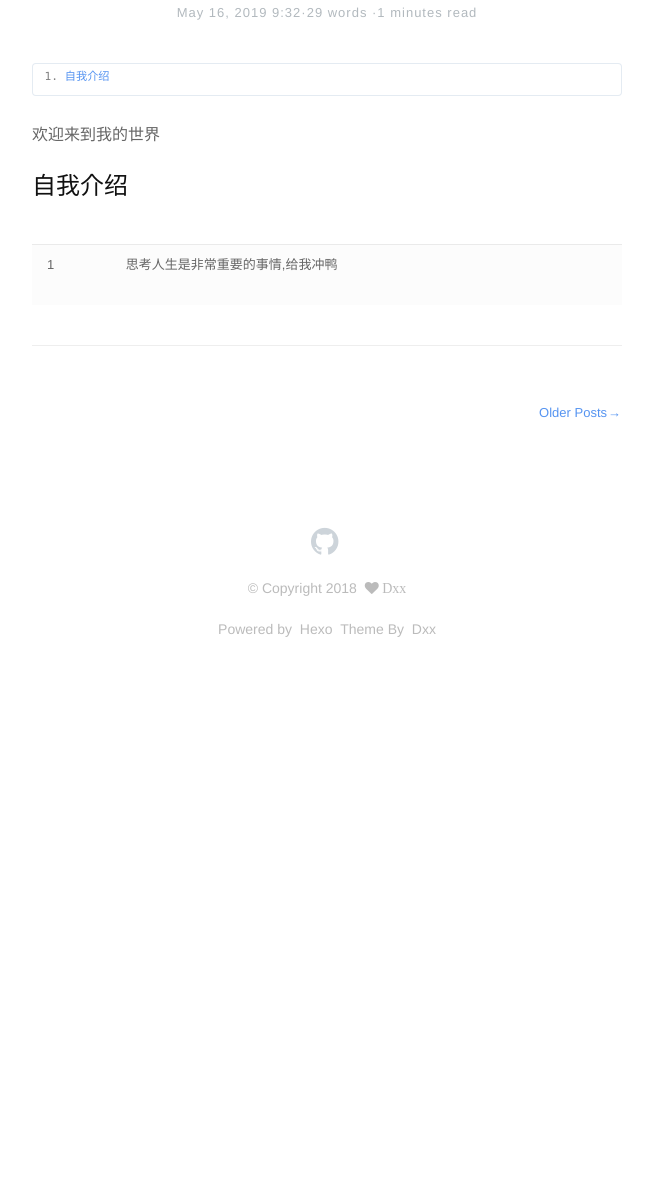
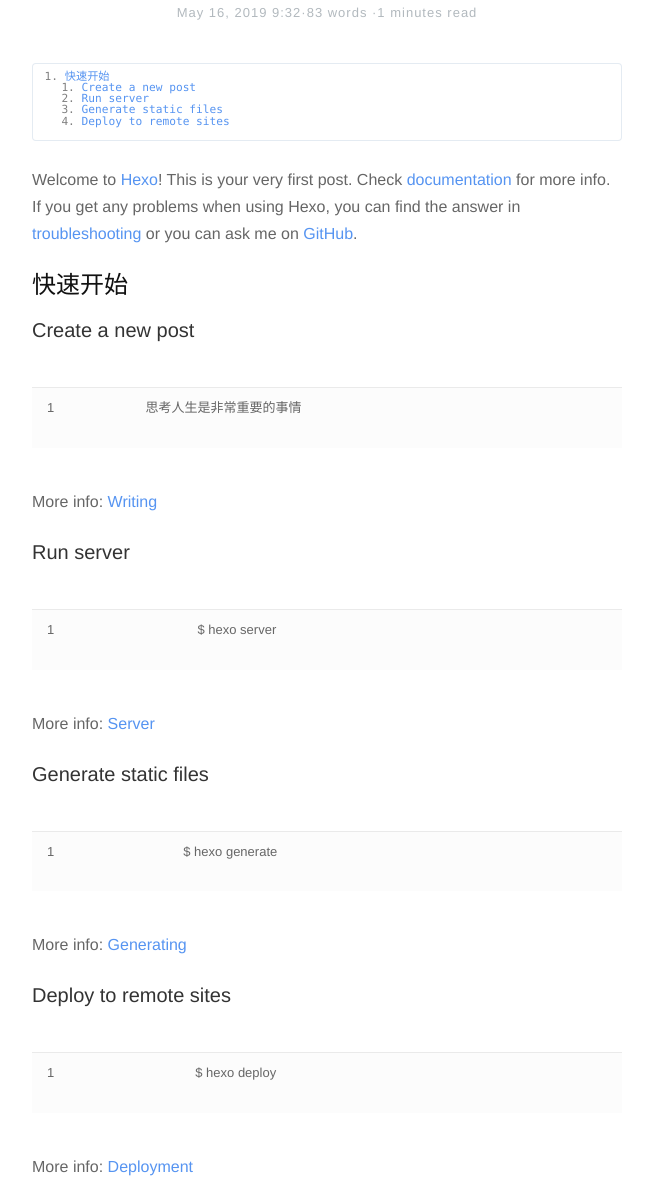
Before and after one commit to chenkuange/chenkuange.github.io, a plain HTML site: page 2019/05/我的世界/index.html in a window 1280 px wide. Shown: the part 341-1524 px from the top of the page, without its empty margins (313-966 px from the left). Before the commit the page ends 981 px from the top, so only its background shows below. Drawn offline with nearby package versions, Linux system fonts and the light colour scheme.

Commit message:
Deploy and Publish

```diff
--- a/2019/05/我的世界/index.html
+++ b/2019/05/我的世界/index.html
@@ -1,5 +1,11 @@
-<!DOCTYPE html><html lang="en"><head><meta name="generator" content="Hexo 3.8.0"><meta charset="UTF-8"><meta http-equiv="X-UA-Compatible" content="IE=edge,chrome=1"><meta name="viewport" content="width=device-width, initial-scale=1"><title>我的世界</title><link rel="shortcut icon" href="/images/avatar.png"><link rel="stylesheet" href="/css/style.min.css"><link rel="stylesheet" href="/css/font-awesome.min.css"><link rel="stylesheet" href="//cdn.bootcss.com/highlight.js/9.2.0/styles/github.min.css"><script src="//cdn.bootcss.com/highlight.js/9.2.0/highlight.min.js"></script></head><body><nav class="main-nav"><a href="/">Home</a><a href="/archives">Archives</a></nav><div class="profile"><section id="wrapper"><header id="header"><a href="/about"><img class="2x" id="avatar" src="/images/avatar.png"></a><h1>HEXO</h1><h2></h2></header></section></div><section class="post" id="wrapper"><article><header><h1>我的世界</h1><h2 class="headline">May 16, 2019 9:32·29 words
-·1 minutes read<span class="tags"></span></h2></header><div id="toc"><ol class="toc"><li class="toc-item toc-level-2"><a class="toc-link" href="#自我介绍"><span class="toc-text">自我介绍</span></a></li></ol></div><section id="post-body"><p>欢迎来到我的世界</p>
-<h2 id="自我介绍"><a href="#自我介绍" class="headerlink" title="自我介绍"></a>自我介绍</h2><figure class="highlight bash"><table><tr><td class="gutter"><pre><span class="line">1</span><br></pre></td><td class="code"><pre><span class="line">思考人生是非常重要的事情,给我冲鸭</span><br></pre></td></tr></table></figure>
-<hr>
+<!DOCTYPE html><html lang="en"><head><meta name="generator" content="Hexo 3.8.0"><meta charset="UTF-8"><meta http-equiv="X-UA-Compatible" content="IE=edge,chrome=1"><meta name="viewport" content="width=device-width, initial-scale=1"><title>Hell World</title><link rel="shortcut icon" href="/images/avatar.png"><link rel="stylesheet" href="/css/style.min.css"><link rel="stylesheet" href="/css/font-awesome.min.css"><link rel="stylesheet" href="//cdn.bootcss.com/highlight.js/9.2.0/styles/github.min.css"><script src="//cdn.bootcss.com/highlight.js/9.2.0/highlight.min.js"></script></head><body><nav class="main-nav"><a href="/">Home</a><a href="/archives">Archives</a></nav><div class="profile"><section id="wrapper"><header id="header"><a href="/about"><img class="2x" id="avatar" src="/images/avatar.png"></a><h1>HEXO</h1><h2></h2></header></section></div><section class="post" id="wrapper"><article><header><h1>Hell World</h1><h2 class="headline">May 16, 2019 9:32·83 words
+·1 minutes read<span class="tags"></span></h2></header><div id="toc"><ol class="toc"><li class="toc-item toc-level-2"><a class="toc-link" href="#快速开始"><span class="toc-text">快速开始</span></a><ol class="toc-child"><li class="toc-item toc-level-3"><a class="toc-link" href="#Create-a-new-post"><span class="toc-text">Create a new post</span></a></li><li class="toc-item toc-level-3"><a class="toc-link" href="#Run-server"><span class="toc-text">Run server</span></a></li><li class="toc-item toc-level-3"><a class="toc-link" href="#Generate-static-files"><span class="toc-text">Generate static files</span></a></li><li class="toc-item toc-level-3"><a class="toc-link" href="#Deploy-to-remote-sites"><span class="toc-text">Deploy to remote sites</span></a></li></ol></li></ol></div><section id="post-body"><p>Welcome to <a href="https://hexo.io/" target="_blank" rel="noopener">Hexo</a>! This is your very first post. Check <a href="https://hexo.io/docs/" target="_blank" rel="noopener">documentation</a> for more info. If you get any problems when using Hexo, you can find the answer in <a href="https://hexo.io/docs/troubleshooting.html" target="_blank" rel="noopener">troubleshooting</a> or you can ask me on <a href="https://https://github.com/chenkuange" target="_blank" rel="noopener">GitHub</a>.</p>
+<h2 id="快速开始"><a href="#快速开始" class="headerlink" title="快速开始"></a>快速开始</h2><h3 id="Create-a-new-post"><a href="#Create-a-new-post" class="headerlink" title="Create a new post"></a>Create a new post</h3><figure class="highlight bash"><table><tr><td class="gutter"><pre><span class="line">1</span><br></pre></td><td class="code"><pre><span class="line">思考人生是非常重要的事情</span><br></pre></td></tr></table></figure>
+<p>More info: <a href="https://hexo.io/docs/writing.html" target="_blank" rel="noopener">Writing</a></p>
+<h3 id="Run-server"><a href="#Run-server" class="headerlink" title="Run server"></a>Run server</h3><figure class="highlight bash"><table><tr><td class="gutter"><pre><span class="line">1</span><br></pre></td><td class="code"><pre><span class="line">$ hexo server</span><br></pre></td></tr></table></figure>
+<p>More info: <a href="https://hexo.io/docs/server.html" target="_blank" rel="noopener">Server</a></p>
+<h3 id="Generate-static-files"><a href="#Generate-static-files" class="headerlink" title="Generate static files"></a>Generate static files</h3><figure class="highlight bash"><table><tr><td class="gutter"><pre><span class="line">1</span><br></pre></td><td class="code"><pre><span class="line">$ hexo generate</span><br></pre></td></tr></table></figure>
+<p>More info: <a href="https://hexo.io/docs/generating.html" target="_blank" rel="noopener">Generating</a></p>
+<h3 id="Deploy-to-remote-sites"><a href="#Deploy-to-remote-sites" class="headerlink" title="Deploy to remote sites"></a>Deploy to remote sites</h3><figure class="highlight bash"><table><tr><td class="gutter"><pre><span class="line">1</span><br></pre></td><td class="code"><pre><span class="line">$ hexo deploy</span><br></pre></td></tr></table></figure>
+<p>More info: <a href="https://hexo.io/docs/deployment.html" target="_blank" rel="noopener">Deployment</a></p>
 </section><nav id="post-nav"><span class="prev"></span><span class="next"><a href="/2019/05/new-page/">Older Posts<span class="arrow">→</span></a></span></nav></article></section><footer id="footer"><div id="social"><a class="symbol" href="https://github.com/chenkuange"><i class="fa fa-github"></i></a></div><p class="small">© Copyright 2018 &nbsp;<i class="fa fa-heart" aria-hidden="true">&nbsp;Dxx</i></p><p class="small">Powered by &nbsp;<a href="https://hexo.io/">Hexo &nbsp;</a>Theme By &nbsp;<a href="https://github.com/fuzhouxxdong/hexo-theme-dxx">Dxx</a></p></footer><script>hljs.initHighlightingOnLoad();</script></body></html>
```
Also changed, not shown: archives/2019/05/index.html (+1 -1 lines), archives/2019/index.html (+1 -1 lines), archives/index.html (+1 -1 lines), index.html (+1 -1 lines).
